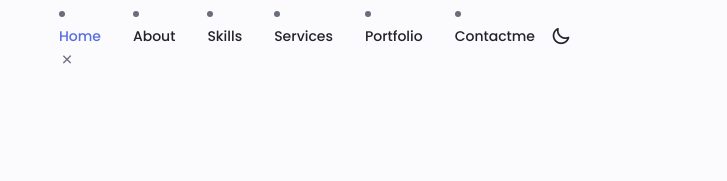
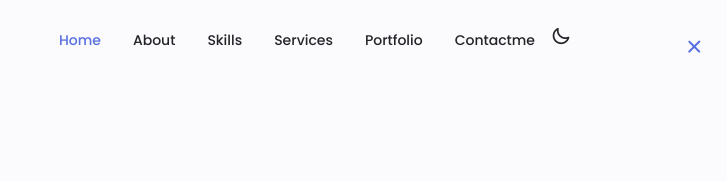
Before and after one commit to Jae28/Fashion_WebDev, a plain HTML site: page Portfolio_template/index.html in a window 1280 px wide. Shown: the top 181 px of the page, 553-1280 px from the left. Drawn offline with nearby package versions, Linux system fonts and the light colour scheme.

Commit message:
Fifth portfolio upload

```diff
--- a/Portfolio_template/assets/css/styles.css
+++ b/Portfolio_template/assets/css/styles.css
@@ -228,6 +228,8 @@ img {
 .nav__link{
   display: flex;
   flex-direction: column;
+  /* 네비게이션 바 over-size로 했을때 위치 수정  */
+  margin-top: var(--mb-0-5);
   align-items: center;
   font-size: var(--small-font-size);
   color: var(--title-color);
@@ -558,8 +560,8 @@ img {
 /*==================== QUALIFICATION ====================*/
 .qualification__tabs{
   display: flex;
-  justify-content: space-evenly;
-  margin-bottom: var(--mb-2);
+
+  margin-bottom:  var(--mb-2);
 }
 
 .qualification__button{
@@ -569,13 +571,13 @@ img {
 }
 
 .qualification__button:hover{
-  color: var(--first-color);
+  color: var(--first-color)
 }
 
 .qualification__icon{
   font-size: 1.8rem;
   margin-right: var(--mb-0-25);
-}__
+}
 
 .qualification__data{
   display: grid;
@@ -626,6 +628,7 @@ img {
 .qualification__button.qualification__active{
   color: var(--first-color);
 }
+
 
 
 /*==================== PORTFOLIO ====================*/
@@ -958,7 +961,7 @@ img {
   }
 
   .nav__icon,
-  .nav__close,
+  .nav-close,
   .nav__toggle{
       display:none;
   }
--- a/Portfolio_template/index.html
+++ b/Portfolio_template/index.html
@@ -22,38 +22,38 @@
                 <a href="#" class="nav__logo">SJ Lee</a>
                 <div class="nav__menu" id="nav-menu">
                     <ui class="nav__list">
-                        <li class="nav__item">
+                        <div class="nav__item">
                             <a href="#home" class="nav__link active-link">
                                 <i class="uil uil-estate nav__icon"></i> Home
                             </a>
-                        </li>
-                        <li class="nav__item">
+                        </div>
+                        <div class="nav__item">
                             <a href="#about" class="nav__link">
                                 <i class="uil uil-user nav__icon"></i> About
                             </a>
-                        </li>
-                        <li class="nav__item">
+                        </div>
+                        <div class="nav__item">
                             <a href="#skills" class="nav__link">
                                 <i class="uil uil-file-alt nav__icon"></i>Skills
                             </a>
-                        </li>
-                        <li class="nav__item">
+                        </div>
+                        <div class="nav__item">
                             <a href="#services" class="nav__link">
                                 <i class="uil uil-briefcase-alt nav__icon"></i> Services
                             </a>
-                        </li>
-                        <li class="nav__item">
+                        </div>
+                        <div class="nav__item">
                             <a href="#portfolio" class="nav__link">
                                 <i class="uil uil-scenery nav__icon"></i> Portfolio
                             </a>
-                        </li>
-                        <li class="nav__item">
+                        </div>
+                        <div class="nav__item">
                             <a href="#contact" class="nav__link">
                                 <i class="uil uil-message nav__icon"></i> Contactme
                             </a>
-                        </li>
+                        </div>
                     </ui>
-                    <i class="uil uil-times nav_close" id ="nav-close"></i>
+                    <i class="uil uil-times nav__close" id="nav-close"></i>
                 </div>
 
                 <div class="nav__btns">
@@ -385,7 +385,7 @@
 
                                 <div>
                                     <span class="qualification__rounder"></span>
-                                    <span class="qualification__line"></span>
+
                                 </div>
 
                                 <div>
@@ -423,7 +423,7 @@
 
                                 <div>
                                     <span class="qualification__rounder"></span>
-                                    <span class="qualification__line"></span>
+
                                 </div>
 
                                 <div>
```
